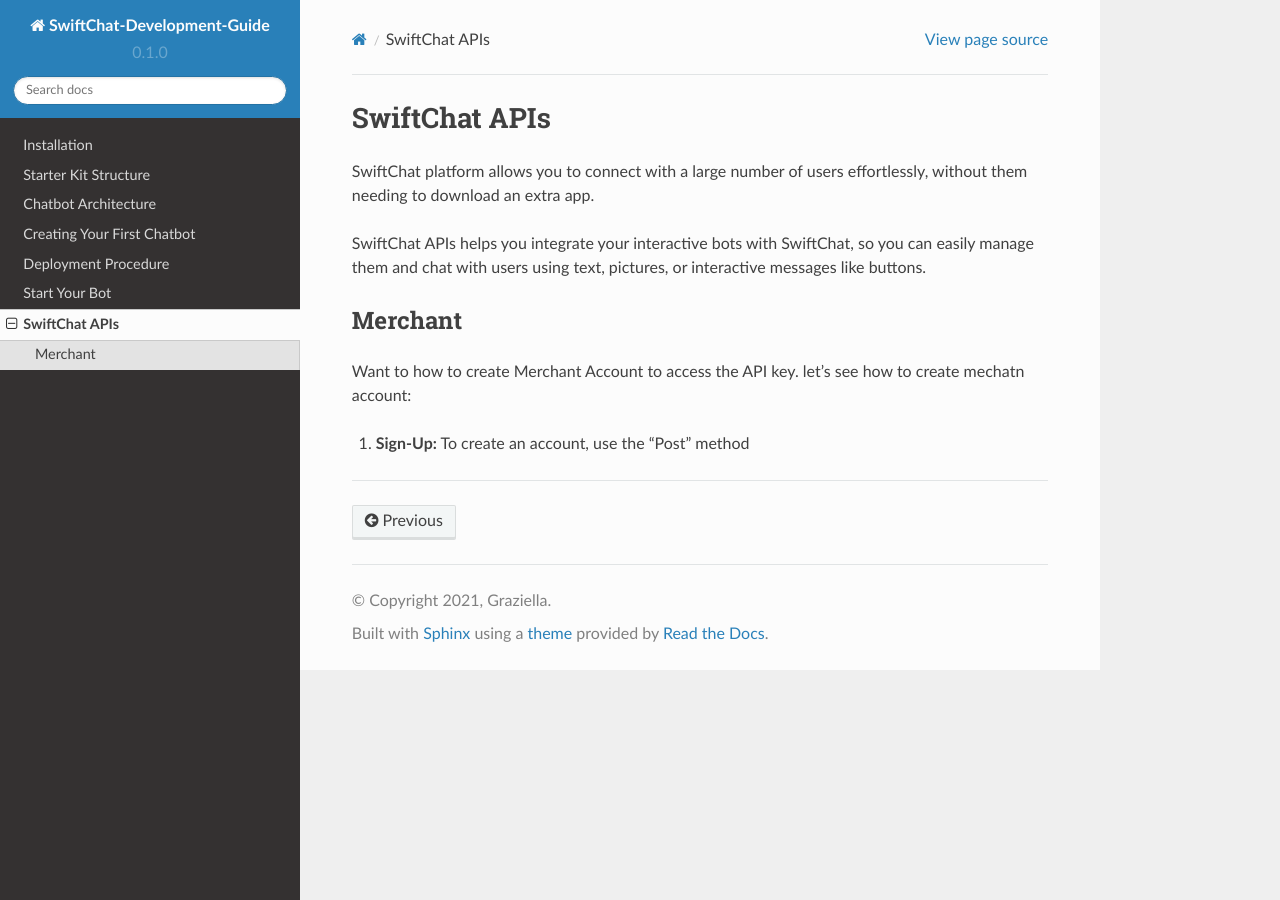
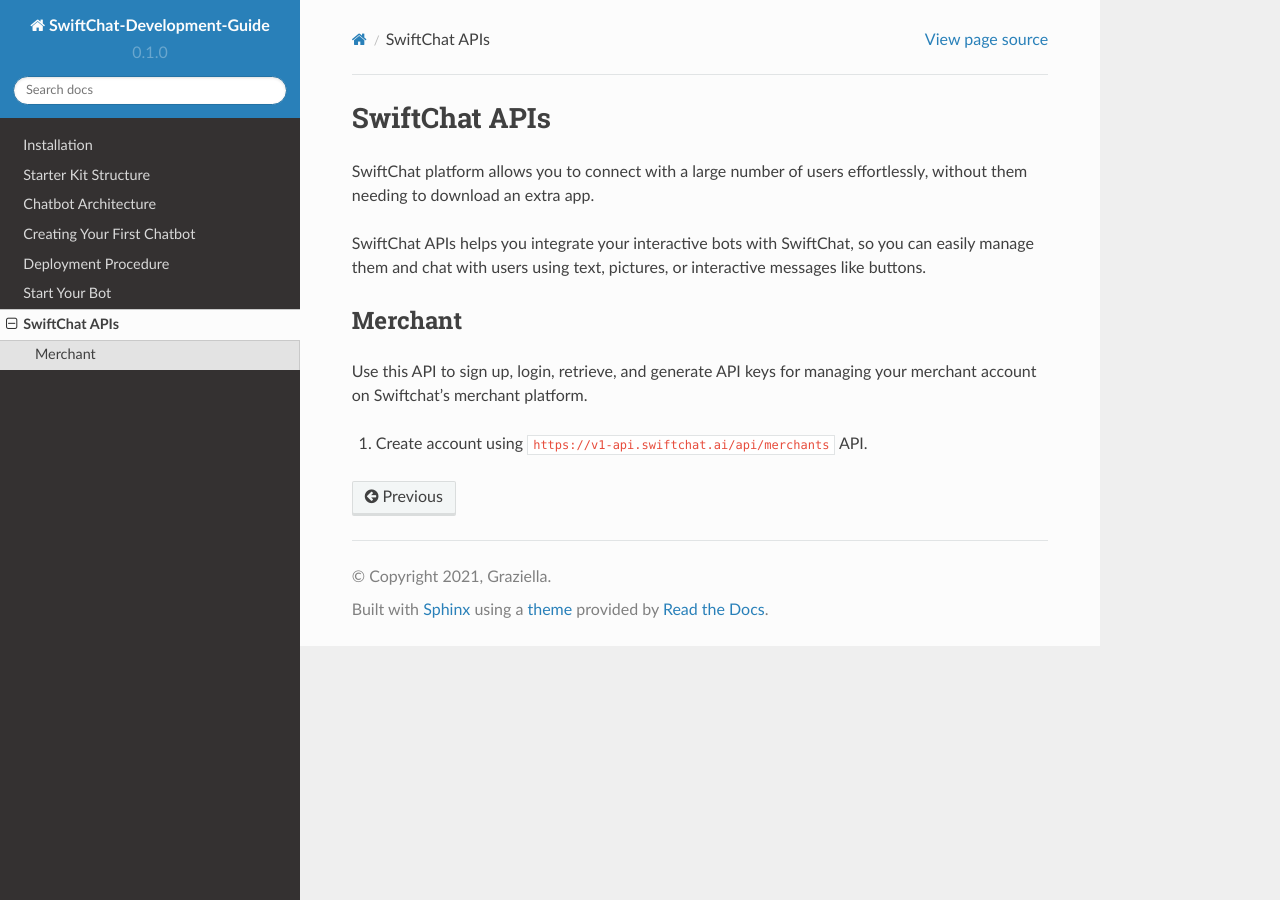
Before and after one commit to Priyanka-sharma181/Chatbot-Development-Guide, a Sphinx documentation site: the page built from docs/source/api_reference.rst, in a window 1280 px wide. Built offline with Sphinx 7.4.7 and the Read the Docs theme 2.0.0, drawn with Linux system fonts in a browser that asks for light colours.

Commit message:
api reference

```diff
--- a/docs/source/api_reference.rst
+++ b/docs/source/api_reference.rst
@@ -6,11 +6,6 @@
 
 Merchant
 ------------------------
-Want to how to create Merchant Account to access the API key. let's see how to create mechatn account:
+Use this API to sign up, login, retrieve, and generate API keys for managing your merchant account on Swiftchat's merchant platform.
 
-1. **Sign-Up:** To create an account, use the "Post" method
-
-.. code-block:: python
-    import collection
-
-------------------------
+1. Create account using ``https://v1-api.swiftchat.ai/api/merchants`` API.
```
